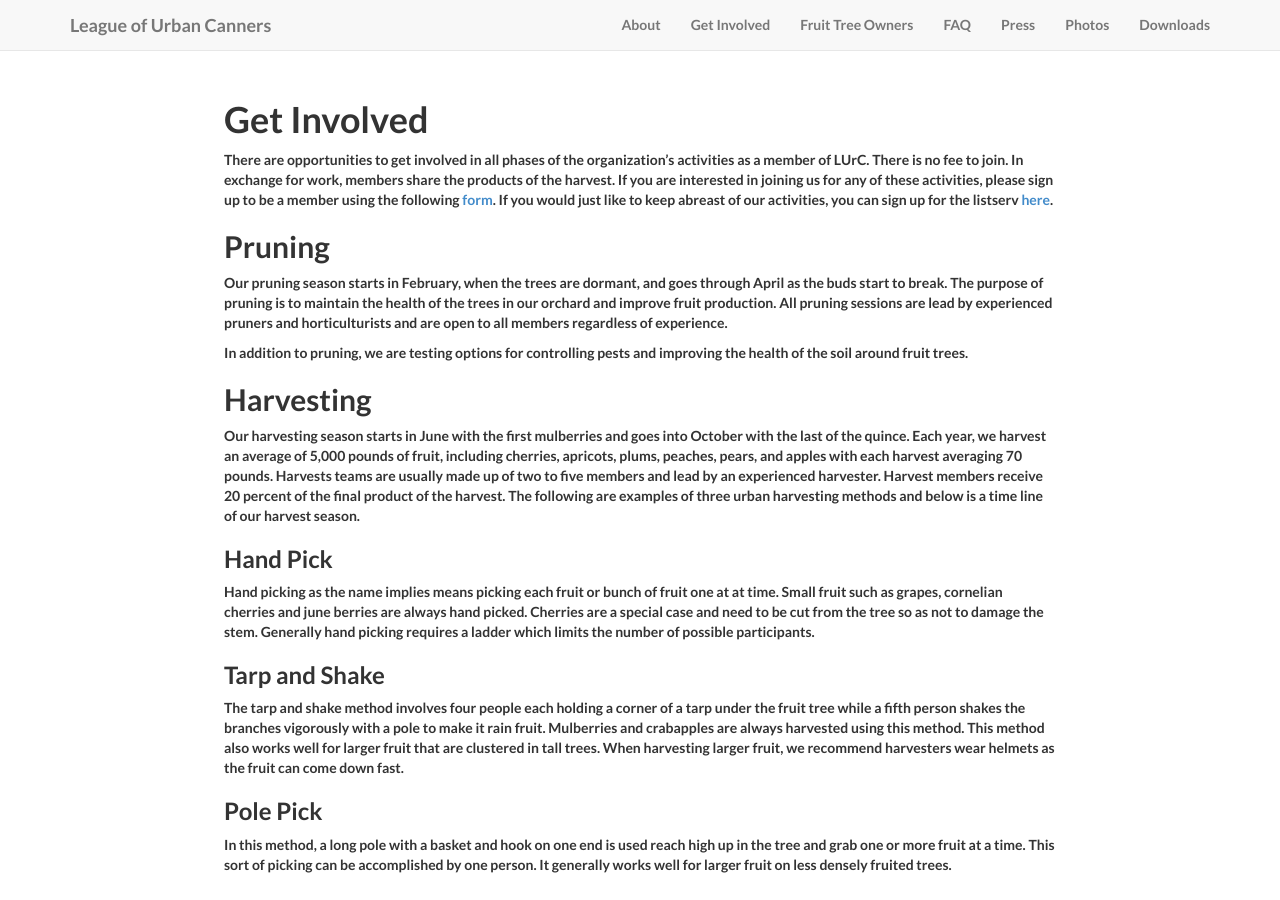
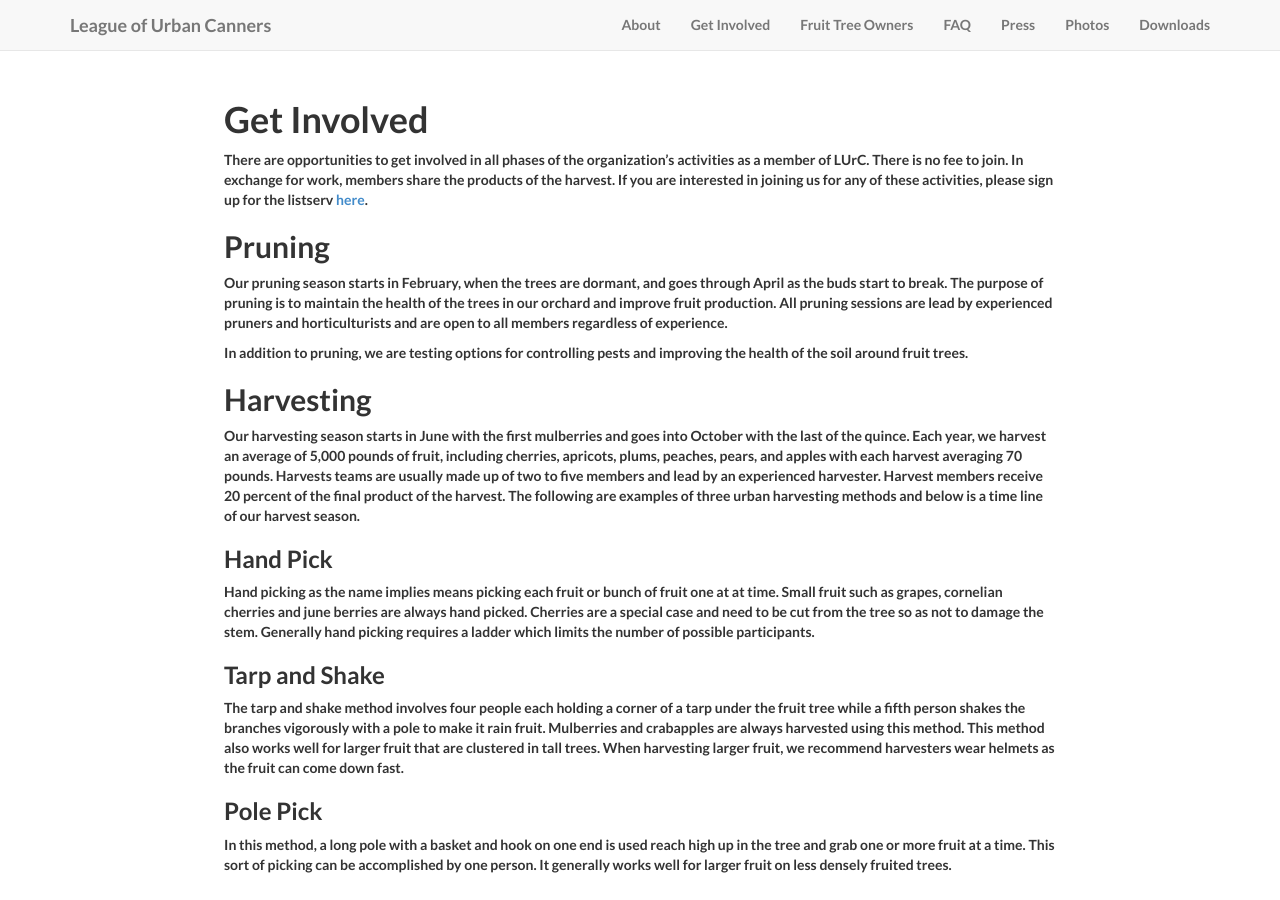
Before and after one commit to LUrC/leagueofurbancanners.org, a Jekyll site: the page built from get-involved/index.html, in a window 1280 px wide and 900 px high. Built offline with Jekyll 4.4.1, drawn with Linux system fonts in a browser that asks for light colours; nearby versions of some CDN libraries.

Commit message:
Update index.html

```diff
--- a/get-involved/index.html
+++ b/get-involved/index.html
@@ -5,7 +5,7 @@ title: Get Involved
 
 <h1>Get Involved</h1>
 
-<p>There are opportunities to get involved in all phases of the organization’s activities as a member of LUrC. There is no fee to join. In exchange for work, members share the products of the harvest. If you are interested in joining us for any of these activities, please sign up to be a member using the following <a href="http://leagueofurbancanners.herokuapp.com/users/sign_up">form</a>. If you would just like to keep abreast of our activities, you can sign up for the listserv <a href="https://groups.google.com/group/leagueofurbancanners/subscribe">here</a>.</p>
+<p>There are opportunities to get involved in all phases of the organization’s activities as a member of LUrC. There is no fee to join. In exchange for work, members share the products of the harvest. If you are interested in joining us for any of these activities, please sign up for the listserv <a href="https://groups.google.com/group/leagueofurbancanners/subscribe">here</a>.</p>
 
 <h2>Pruning</h2>
 
```
